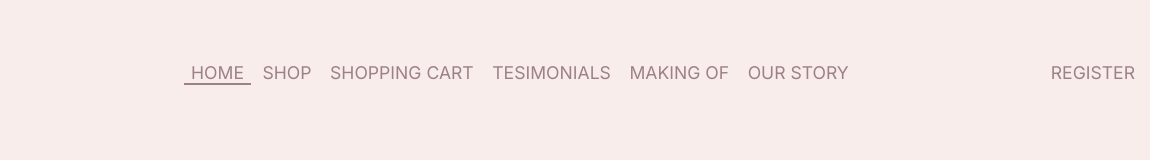
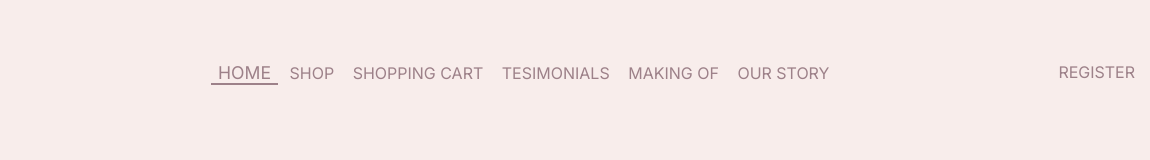
Before and after one commit to AkramAldahyani/Aura-Essentials-, a plain HTML site: page home.html in a window 1280 px wide. Shown: the full height of the page, 130-1280 px from the left. Drawn offline with Linux system fonts and the light colour scheme.

Commit message:
container done

```diff
--- a/css/home.css
+++ b/css/home.css
@@ -28,7 +28,7 @@ header {
 }
 #elem {
     color: #9D8189;
-    font-size: 1.1em;
+    font-size: 1em;
     position: relative;
     padding: 0 7px;
     text-transform: uppercase;
--- a/home.html
+++ b/home.html
@@ -5,6 +5,7 @@
     <meta charset="UTF-8" />
     <meta name="viewport" content="width=device-width, initial-scale=1.0" />
     <link rel="stylesheet" href="css/home.css" />
+    <!-- inporting google fonts -->
     <link rel="preconnect" href="https://fonts.googleapis.com" />
     <link rel="preconnect" href="https://fonts.gstatic.com" crossorigin />
     <link
@@ -14,7 +15,7 @@
     <title>Home</title>
   </head>
   <body>
-    <!-- header or navigation bar-->
+    <!--! header or navigation bar start-->
     <header class="header">
       <a href="home.html"
         ><img src="images/logo.jpg" alt="logo" class="logo"
@@ -28,22 +29,16 @@
         <a href="our-story.html" class="story" id="elem">Our Story</a>
       </div>
       <div>
-        <i class="fa-regular fa-user"></i>
         <a href="#registeration" class="register" id="elem">Register</a>
       </div>
     </header>
-
-
+    <!-- !Header end -->
 
     <!-- main section which should contain overview about the website and images slider -->
     <main></main>
 
-
-
     <!-- asking for the user informaion -->
     <form action="#" id="registeration"></form>
-
-
 
     <!-- contact us and links to social accounts -->
     <footer id="contact-us"></footer>
```
